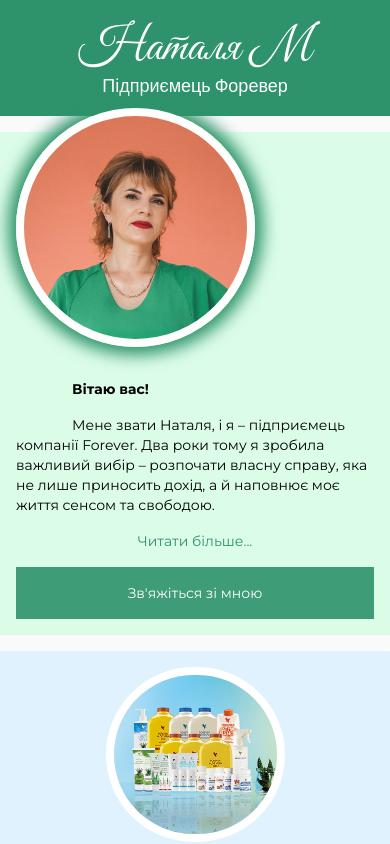
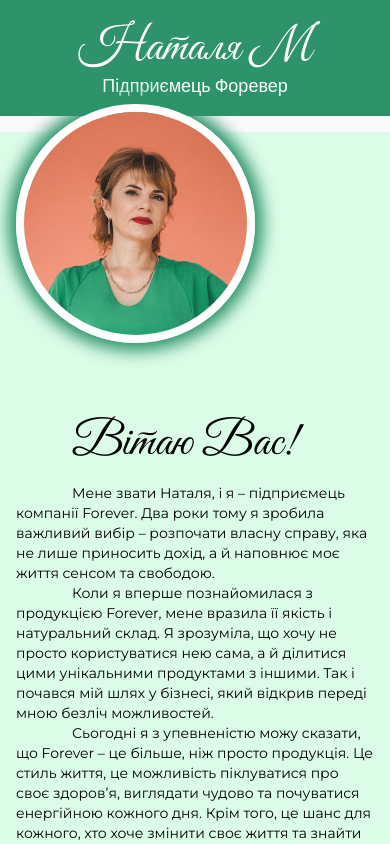
Before and after one commit to oleksandrmaliy/Forever, a React (Vite) app: page / in a window 390 px wide. Shown: the top 844 px of the page. Built offline with nearby package versions, Linux system fonts and the light colour scheme.

Commit message:
hero only

```diff
--- a/src/App.jsx
+++ b/src/App.jsx
@@ -2,11 +2,11 @@ import Container from "./components/container";
 import Top from "./components/top.jsx";
 import Header from "./components/header.jsx";
 import HeroBlock from "./components/heroBlock.jsx";
-import ShopBlock from "./components/shopBlock.jsx";
-import ForeverBlock from "./components/foreverBlock.jsx";
+// import ShopBlock from "./components/shopBlock.jsx";
+// import ForeverBlock from "./components/foreverBlock.jsx";
 import Footer from "./components/footer.jsx";
 import Bottom from "./components/bottom.jsx";
-import { ScrollToTopButton } from "./components/upBottom.jsx";
+// import { ScrollToTopButton } from "./components/upBottom.jsx";
 
 // import ScrollAnimation from "./components/xtest.jsx";
 // import ScrollAnimation2 from "./components/xxtest.jsx";
@@ -21,10 +21,10 @@ const App = () => {
       </Top>
       <Container>
         <HeroBlock />
-        <ShopBlock />
+        {/* <ShopBlock /> */}
         {/* <ScrollAnimation /> */}
         {/* <ScrollAnimation2 /> */}
-        <ForeverBlock />
+        {/* <ForeverBlock /> */}
         {/* <div className="h-12 w-12 animate-spin rounded-full border-4 border-blue-500 border-t-transparent"></div>
           <div className="h-10 w-10 animate-ping rounded-full bg-blue-500"></div>
           <div className="flex h-16 w-16 animate-bounce items-center justify-center bg-red-500 text-white">
@@ -37,7 +37,7 @@ const App = () => {
           <Footer />
         </Container>
       </Bottom>
-      <ScrollToTopButton />
+      {/* <ScrollToTopButton /> */}
     </>
   );
 };
--- a/src/components/heroBlock.jsx
+++ b/src/components/heroBlock.jsx
@@ -1,31 +1,31 @@
-import { useState, useEffect } from "react";
+// import { useState, useEffect } from "react";
 
 import natalya from "../assets/images/Natalya.webp";
 
 const HeroBlock = () => {
-  const [showText, setShowText] = useState(false);
-  const [effect, setEffect] = useState(false);
+  // const [showText, setShowText] = useState(true);
+  // const [effect, setEffect] = useState(false);
 
-  const identity = "hero";
+  // const identity = "hero";
 
-  useEffect(() => {
-    if (effect & !showText) {
-      document.getElementById(identity)?.scrollIntoView({
-        behavior: "smooth",
-        block: "center",
-      });
-    }
-  }, [effect, showText]);
+  // useEffect(() => {
+  //   if (effect & !showText) {
+  //     document.getElementById(identity)?.scrollIntoView({
+  //       behavior: "smooth",
+  //       block: "center",
+  //     });
+  //   }
+  // }, [effect, showText]);
 
-  const handleClick = () => {
-    setShowText(!showText);
-    setEffect(true);
-  };
+  // const handleClick = () => {
+  //   setShowText(!showText);
+  //   setEffect(true);
+  // };
 
-  const scrollToFooter = () => {
-    const footer = document.getElementById("footer");
-    footer?.scrollIntoView({ behavior: "smooth" });
-  };
+  // const scrollToFooter = () => {
+  //   const footer = document.getElementById("footer");
+  //   footer?.scrollIntoView({ behavior: "smooth" });
+  // };
 
   return (
     <div
@@ -36,42 +36,42 @@ const HeroBlock = () => {
         <img
           src={natalya}
           alt="Natalya"
-          className="-mt-10 w-2/3 rounded-full border-8 border-white shadow-all-green sm:-mt-7 md:relative md:-top-12 md:-left-0 md:w-full lg:-top-16 xl:-top-20"
+          className="relative -top-11 w-2/3 rounded-full border-8 border-white shadow-all-green sm:-top-13 md:-top-12 md:w-full lg:-top-16 xl:-top-20"
         />
       </div>
       <div className="col-span-2 mt-4 flex flex-col justify-between md:mt-0">
         <div className="mb-4">
           <div className="mb-4">
-            <p className="mb-4 indent-14">
-              <b> Вітаю вас!</b>
+            <p className="mb-4 indent-14 font-vibes text-5xl">
+              <b>Вітаю Вас!</b>
             </p>
             <p className="indent-14">
               Мене звати Наталя, і я – підприємець компанії Forever. Два роки
               тому я зробила важливий вибір – розпочати власну справу, яка не
               лише приносить дохід, а й наповнює моє життя сенсом та свободою.
             </p>
-            {showText && (
+            {/* {showText && ( */}
             <div>
               <p className="indent-14">
                 Коли я вперше познайомилася з продукцією Forever, мене вразила
                 її якість і натуральний склад. Я зрозуміла, що хочу не просто
-                  користуватися нею сама, а й ділитися цими унікальними
-                  продуктами з іншими. Так і почався мій шлях у бізнесі, який
-                  відкрив переді мною безліч можливостей.
+                користуватися нею сама, а й ділитися цими унікальними продуктами
+                з іншими. Так і почався мій шлях у бізнесі, який відкрив переді
+                мною безліч можливостей.
               </p>
               <p className="indent-14">
                 Сьогодні я з упевненістю можу сказати, що Forever – це більше,
-                  ніж просто продукція. Це стиль життя, це можливість
-                  піклуватися про своє здоров’я, виглядати чудово та почуватися
-                  енергійною кожного дня. Крім того, це шанс для кожного, хто
-                  хоче змінити своє життя та знайти фінансову незалежність.
+                ніж просто продукція. Це стиль життя, це можливість піклуватися
+                про своє здоров’я, виглядати чудово та почуватися енергійною
+                кожного дня. Крім того, це шанс для кожного, хто хоче змінити
+                своє життя та знайти фінансову незалежність.
               </p>
               <p className="indent-14">
-                  Якщо ви хочете спробувати якісну продукцію Forever або
-                  дізнатися більше про можливості, які вона відкриває, буду рада
-                  допомогти вам підібрати ідеальний варіант саме для вас.
-                  Напишіть мені – з радістю поділюся своїм досвідом та підкажу
-                  найкраще рішення для ваших потреб!
+                Якщо ви хочете спробувати якісну продукцію Forever або дізнатися
+                більше про можливості, які вона відкриває, буду рада допомогти
+                вам підібрати ідеальний варіант саме для вас. Напишіть мені – з
+                радістю поділюся своїм досвідом та підкажу найкраще рішення для
+                ваших потреб!
               </p>
               <br />
               <p className="mb-4 indent-14">
@@ -80,15 +80,14 @@ const HeroBlock = () => {
               <p className="indent-14">
                 Мене звати Наталя, і я підприємець компанії Forever. Два роки
                 тому я вирішила розпочати власну справу, яка дозволяє мені
-                  поєднувати якісні продукти для здоров’я та можливість
-                  розвитку.
+                поєднувати якісні продукти для здоров’я та можливість розвитку.
               </p>
               <p className="indent-14">
-                  Продукція Forever привернула мою увагу своїм натуральним
-                  складом і високими стандартами якості. Я спробувала її сама,
+                Продукція Forever привернула мою увагу своїм натуральним складом
+                і високими стандартами якості. Я спробувала її сама,
                 переконалася в результатах і вирішила поділитися цим з іншими.
-                  Так я прийшла до бізнесу, який став для мене не лише роботою,
-                  а й способом зробити щось корисне для людей.
+                Так я прийшла до бізнесу, який став для мене не лише роботою, а
+                й способом зробити щось корисне для людей.
               </p>
               <p className="indent-14">
                 Forever – це можливість підтримувати здоров’я, доглядати за
@@ -97,19 +96,19 @@ const HeroBlock = () => {
                 запитання та допомогти з вибором.
               </p>
             </div>
-            )}
+            {/* )} */}
           </div>
 
-          <div className="flex justify-center">
+          {/* <div className="flex justify-center">
             <button
               onClick={handleClick}
               className="cursor-pointer text-greencolor"
             >
               {showText ? "Згорнути" : "Читати більше..."}
             </button>
+          </div> */}
         </div>
-        </div>
-        <div className="mt-auto">
+        {/* <div className="mt-auto">
           <button
             onClick={scrollToFooter}
             className="flex w-full items-center bg-greencolor/90 p-4 hover:bg-redcolor"
@@ -118,7 +117,7 @@ const HeroBlock = () => {
               Зв&apos;яжіться зі мною
             </p>
           </button>
-        </div>
+        </div> */}
       </div>
     </div>
   );
```
Lines whose indentation alone changed are shown as unchanged.
